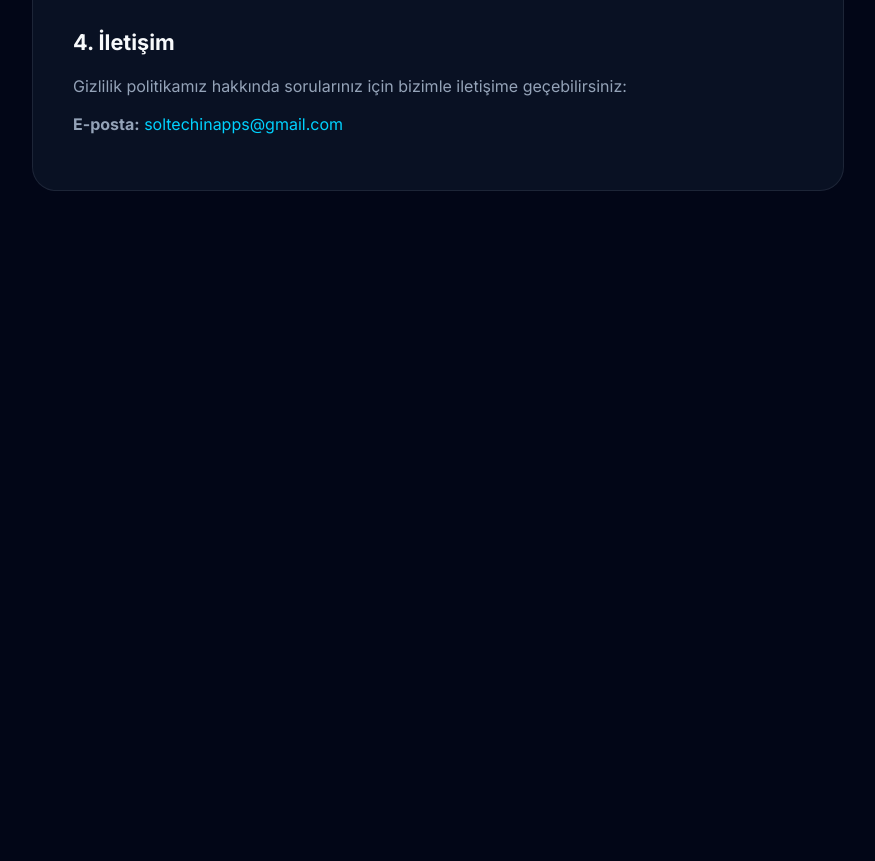
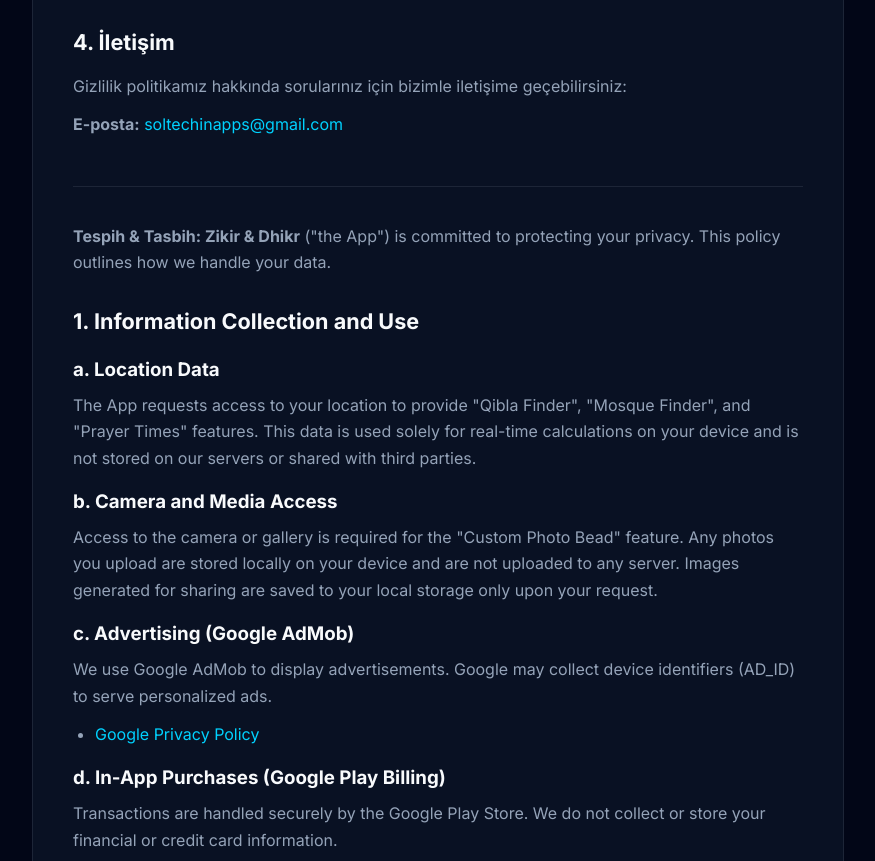
Before and after one commit to soltechin/privacy-policies, a plain HTML site: page index.html in a window 1280 px wide. Shown: the part 1319-2180 px from the top of the page, without its empty margins (202-1077 px from the left). Before the commit the page ends 1606 px from the top, so only its background shows below. Drawn offline with Linux system fonts and the light colour scheme.

Commit message:
Deploy dual-language legal layout: both TR and EN displayed with dynamic language-based ordering

```diff
--- a/assets/css/style.css
+++ b/assets/css/style.css
@@ -1695,6 +1695,19 @@ textarea.form-control {
   border: 1px solid var(--border-color);
   border-radius: var(--radius-lg);
   padding: 40px;
+  display: flex;
+  flex-direction: column;
+}
+
+.legal-section {
+  display: block;
+}
+
+.legal-divider {
+  border: 0;
+  height: 1px;
+  background: var(--border-color);
+  margin: 36px 0;
 }
 
 .legal-card h2 {
--- a/assets/js/main.js
+++ b/assets/js/main.js
@@ -451,11 +451,26 @@ document.addEventListener("DOMContentLoaded", () => {
     });
     // Toggle bilingual blocks on legal/detail pages cleanly
     document.querySelectorAll("[data-lang-block]").forEach((block) => {
-      if (block.getAttribute("data-lang-block") === lang) {
-        block.style.display = "";
+      // If the block is an independent legal section, keep both visible and reorder them
+      if (block.classList.contains("legal-section")) {
+        block.style.display = "block";
+        if (lang === "tr") {
+          block.style.order = block.getAttribute("data-lang-block") === "tr" ? "1" : "3";
+        } else {
+          block.style.order = block.getAttribute("data-lang-block") === "en" ? "1" : "3";
+        }
       } else {
-        block.style.display = "none";
+        if (block.getAttribute("data-lang-block") === lang) {
+          block.style.display = "";
+        } else {
+          block.style.display = "none";
+        }
       }
+    });
+
+    // Control legal divider order between TR and EN
+    document.querySelectorAll(".legal-divider").forEach((divider) => {
+      divider.style.order = "2";
     });
 
     // Update document title dynamically based on route and language
--- a/index.html
+++ b/index.html
@@ -7,7 +7,7 @@
   <title>Tespih &amp; Tasbih: Zikir &amp; Dhikr — Gizlilik Politikası | soltechin</title>
   <link rel="icon" type="image/png" href="../assets/img/favicon.png" />
   <link href="https://fonts.googleapis.com/css2?family=Inter:wght@400;500;600;700;800&display=swap" rel="stylesheet" />
-  <link rel="stylesheet" href="../assets/css/style.css?v=5" />
+  <link rel="stylesheet" href="../assets/css/style.css?v=6" />
 </head>
 <body>
   <div class="ambient-glow"></div>
@@ -61,7 +61,7 @@
   <div class="legal-container">
     <div class="legal-card">
       <!-- TÜRKÇE BÖLÜM -->
-      <div data-lang-block="tr" id="tr">
+      <div data-lang-block="tr" id="tr" class="legal-section">
         <p><strong>Tespih &amp; Tasbih: Zikir &amp; Dhikr</strong> ("Uygulama") olarak, kullanıcılarımızın gizliliğine önem veriyoruz. Bu metin, hangi verileri nasıl topladığımızı ve koruduğumuzu açıklamaktadır.</p>
 
         <h2>1. Toplanan Bilgiler ve Kullanım Amaçları</h2>
@@ -92,8 +92,10 @@
         <p><strong>E-posta:</strong> <a href="mailto:soltechinapps@gmail.com" style="color: var(--brand-cyan);">soltechinapps@gmail.com</a></p>
       </div>
 
+      <hr class="legal-divider" />
+
       <!-- ENGLISH SECTION -->
-      <div data-lang-block="en" id="en" style="display: none;">
+      <div data-lang-block="en" id="en" class="legal-section">
         <p><strong>Tespih &amp; Tasbih: Zikir &amp; Dhikr</strong> ("the App") is committed to protecting your privacy. This policy outlines how we handle your data.</p>
 
         <h2>1. Information Collection and Use</h2>
@@ -126,6 +128,6 @@
     </div>
   </div>
 
-  <script src="../assets/js/main.js?v=5"></script>
+  <script src="../assets/js/main.js?v=6"></script>
 </body>
 </html>
```
Also changed, not shown: dialt9plus/index.html (+6 -4 lines).
